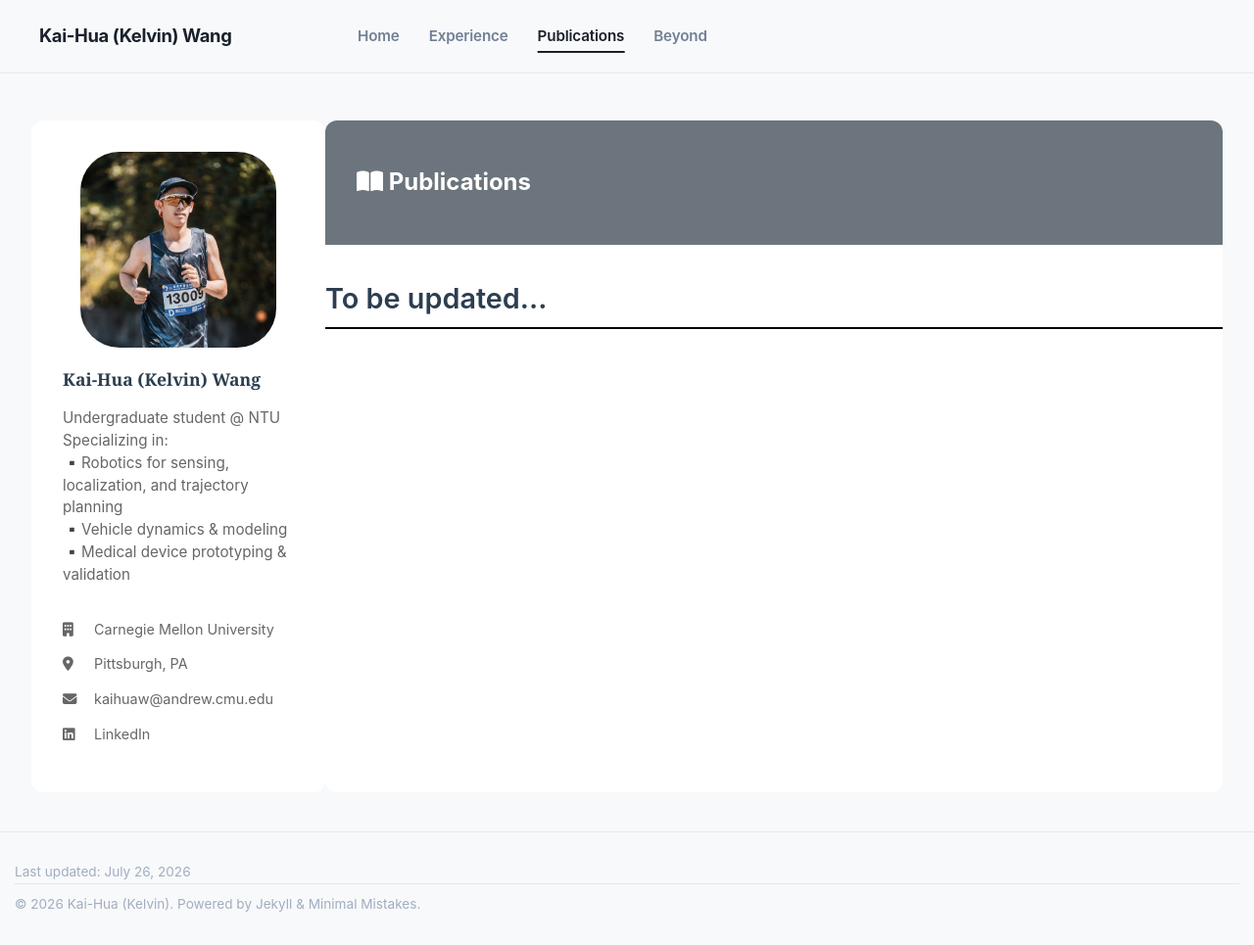
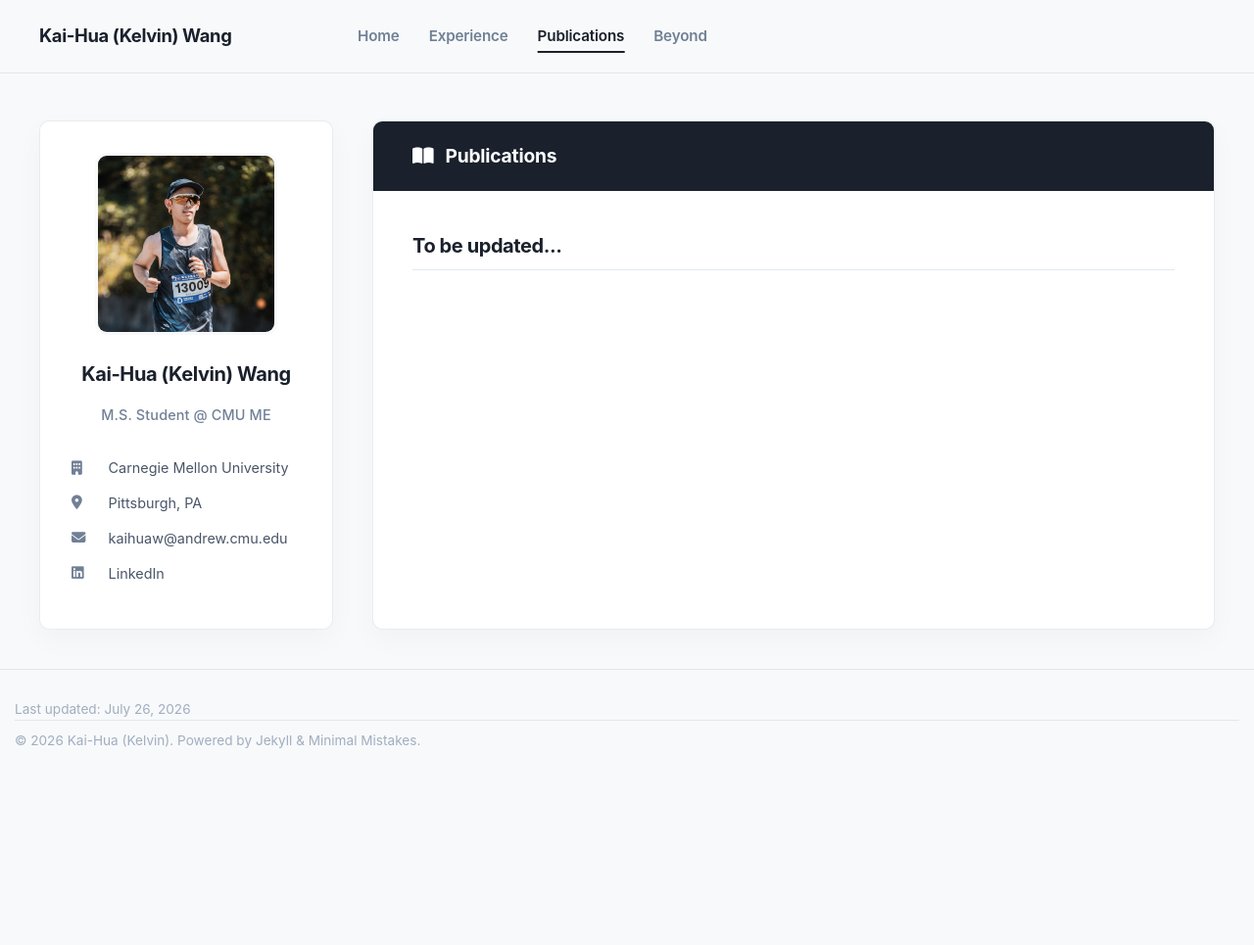
Before and after one commit to Kelvin1106/Kelvin1106.github.io, a Jekyll site: the page built from pages/publications.md, in a window 1280 px wide and 965 px high. Shown: the whole window at 98% size. Built offline with Jekyll 4.4.1, drawn with Linux system fonts in a browser that asks for light colours; part of the change alters nothing that is shown.

Commit message:
Update publications.md

```diff
--- a/pages/publications.md
+++ b/pages/publications.md
@@ -5,138 +5,205 @@ permalink: /publications/
 ---
 
 <style>
-/* Page Styles (沿用你的版型) */
+/* Publications Monochrome Styles - Refined Sharpness */
+
+body {
+  background-color: #F8F9FA;
+  color: #2D3748;
+  font-family: "Inter", -apple-system, BlinkMacSystemFont, "SF Pro Text", "Segoe UI", Roboto, sans-serif;
+  margin: 0;
+  -webkit-font-smoothing: antialiasing;
+  -moz-osx-font-smoothing: grayscale;
+}
+
 .experience-container {
-  max-width: 1300px;
+  max-width: 1200px;
   margin: 3rem auto 0 auto;
   padding: 0 2rem;
   display: grid;
-  grid-template-columns: 300px 1fr;
+  grid-template-columns: 300px minmax(0, 1fr);
+  column-gap: 2.5rem;
 }
 
+/* 側邊欄卡片化（完全對齊 experience.md） */
 .experience-sidebar {
-  background: white;
-  border-radius: 12px;
+  background: #FFFFFF;
+  border-radius: 10px;
   padding: 2rem;
   height: fit-content;
   position: sticky;
   top: 120px;
+  box-shadow: 0 10px 30px rgba(0, 0, 0, 0.03);
+  border: 1px solid rgba(226, 232, 240, 0.8);
 }
 
 .sidebar-profile-pic {
-  width: 200px;
-  height: 200px;
-  border-radius: 20%;
+  width: 180px;
+  height: 180px;
+  border-radius: 12px;
   object-fit: cover;
+  object-position: center 20%;
   display: block;
-  margin: 0 auto;
+  margin: 0 auto 1.5rem auto;
+  border: 3px solid #F8F9FA;
 }
 
 .sidebar-profile-name {
-  font-size: 1.1rem;
-  font-weight: 600;
-  margin-bottom: 0.5rem;
-  color: #2c3e50;
-  font-family: 'Georgia', 'Times New Roman', serif;
+  font-size: 1.25rem;
+  font-weight: 700;
+  margin-bottom: 0.25rem;
+  color: #1A202C;
+  letter-spacing: -0.02em;
+  text-align: center;
 }
 
 .sidebar-profile-title {
-  color: #666;
+  color: #718096;
   margin-bottom: 2rem;
-  font-size: 0.95rem;
+  font-size: 0.9rem;
   line-height: 1.5;
+  text-align: center;
+  font-weight: 500;
+  letter-spacing: 0.01em;
 }
 
 .sidebar-contact-info {
   list-style: none;
   padding: 0;
+  margin: 0;
 }
 
 .sidebar-contact-info li {
+  display: flex;
+  align-items: center;
+  gap: 0.6rem;
   margin-bottom: 0.8rem;
   font-size: 0.9rem;
-  color: #666;
+  color: #4A5568;
 }
 
 .sidebar-contact-info i {
   width: 20px;
-  margin-right: 0.5rem;
-  color: #666;
+  color: #718096;
 }
 
 .sidebar-contact-info a {
-  color: #666;
+  color: #4A5568;
   text-decoration: none;
+  transition: color 0.2s ease;
 }
 
 .sidebar-contact-info a:hover {
+  color: #1A202C;
   text-decoration: underline;
 }
 
+/* 主內容區 */
 .experience-content {
-  background: white;
-  border-radius: 12px;
+  background: #FFFFFF;
+  border-radius: 10px;
+  box-shadow: 0 10px 30px rgba(0, 0, 0, 0.03);
+  border: 1px solid rgba(226, 232, 240, 0.8);
+  overflow: hidden;
 }
 
 .experience-content-header {
-  background: #6c757d;
-  color: white;
-  padding: 1.5rem 2rem;
-  border-radius: 12px 12px 0 0;
+  background: #1A202C; /* 沉穩極簡黑 */
+  color: #FFFFFF;
+  padding: 1.25rem 2.5rem;
+}
+
+.experience-content-header h2 {
+  margin: 0;
+  font-size: 1.2rem;
+  font-weight: 700;
+  letter-spacing: -0.01em;
+  display: flex;
+  align-items: center;
+  gap: 0.75rem;
+}
+
+.experience-body {
+  padding: 2.5rem;
 }
 
 .experience-section-title {
-  font-size: 1.8rem;
-  font-weight: 600;
-  margin: 2rem 0 1rem 0;
-  color: #2c3e50;
-  border-bottom: 2px solid #0a0100ff;
-  padding-bottom: 0.4rem;
+  font-size: 1.25rem;
+  font-weight: 700;
+  margin-bottom: 1.5rem;
+  margin-top: 2.5rem;
+  color: #1A202C;
+  padding-bottom: 0.5rem;
+  border-bottom: 1px solid #E2E8F0;
+  letter-spacing: -0.02em;
 }
 
+.experience-section-title:first-of-type {
+  margin-top: 0;
+}
+
+/* Publications List Styles */
 .pub-list {
   padding-left: 1.2rem;
   margin: 0;
-  font-size: 1.05rem;
+  color: #4A5568;
 }
 
 .pub-list li {
-  margin: 0 0 0.9rem 0;
-  line-height: 1.55;
+  margin-bottom: 1.2rem;
+  line-height: 1.6;
+  font-size: 0.95rem;
 }
 
-.pub-title { font-weight: 600; }
-.pub-venue { font-style: italic; color:#555; }
+.pub-title {
+  font-weight: 600;
+  color: #1A202C;
+}
+
+.pub-venue {
+  font-style: italic;
+  color: #718096;
+}
+
 .pub-badge {
   display: inline-block;
   font-size: 0.75rem;
+  font-weight: 600;
   padding: 0.15rem 0.5rem;
-  border-radius: 999px;
-  border: 1px solid #cbd3da;
-  color: #6c757d;
+  border-radius: 4px;
+  background-color: #F1F5F9;
+  border: 1px solid #E2E8F0;
+  color: #4A5568;
   vertical-align: middle;
   margin-left: 0.4rem;
+  letter-spacing: 0.02em;
 }
 
-/* Responsive */
+/* Responsive Design */
 @media (max-width: 768px) {
-  .experience-container { grid-template-columns: 1fr; gap: 2rem; }
-  .experience-sidebar { position: static; }
+  .experience-container {
+    grid-template-columns: 1fr;
+    gap: 1.5rem;
+    padding: 0 1rem;
+  }
+
+  .experience-sidebar {
+    position: static;
+  }
+
+  .experience-body {
+    padding: 1.5rem;
+  }
 }
 </style>
 
+<!-- Main Container -->
 <div class="experience-container">
   <!-- Sidebar -->
   <aside class="experience-sidebar">
     <img src="{{ site.baseurl }}/assets/profile.png" alt="Profile photo" class="sidebar-profile-pic">
     <h3 class="sidebar-profile-name">Kai-Hua (Kelvin) Wang</h3>
-    <p class="sidebar-profile-title">
-      Undergraduate student @ NTU <br>
-      Specializing in: <br>
-      ▪️Robotics for sensing, localization, and trajectory planning <br>
-      ▪️Vehicle dynamics & modeling <br>
-      ▪️Medical device prototyping & validation
-    </p>
+    <p class="sidebar-profile-title">M.S. Student @ CMU ME</p>
     <ul class="sidebar-contact-info">
       <li><i class="fa-solid fa-building"></i> {{ site.author.employer }}</li>
       <li><i class="fa-solid fa-location-dot"></i> {{ site.author.location }}</li>
@@ -151,22 +218,22 @@ permalink: /publications/
       <h2><i class="fa-solid fa-book-open"></i> Publications</h2>
     </div>
 
-    <!-- In preparation -->
-    <h3 class="experience-section-title">To be updated...</h3>
-    <ol class="pub-list">
+    <div class="experience-body">
+      <!-- Section Title -->
+      <h3 class="experience-section-title">To be updated...</h3>
+      <ol class="pub-list">
 
-    </ol>
+      </ol>
 
-    <!-- 之後要新增 peer-reviewed 或 preprints，可在這裡再加區塊 -->
-    <!--
-    <h3 class="experience-section-title">Peer-reviewed</h3>
-    <ol class="pub-list">
-      <li> ... </li>
-    </ol>
-    -->
+      <!-- 未來可在此新增區塊 -->
+      <!--
+      <h3 class="experience-section-title">Journal Articles & Conference Papers</h3>
+      <ol class="pub-list">
+        <li>
+          <span class="pub-title">Paper Title Goes Here</span>, Author List, <span class="pub-venue">Journal Name</span>, 2026. <span class="pub-badge">Under Review</span>
+        </li>
+      </ol>
+      -->
+    </div>
   </main>
 </div>
-
-<script>
-/* no nav tabs on this page; keep for future use if needed */
-</script>
```
